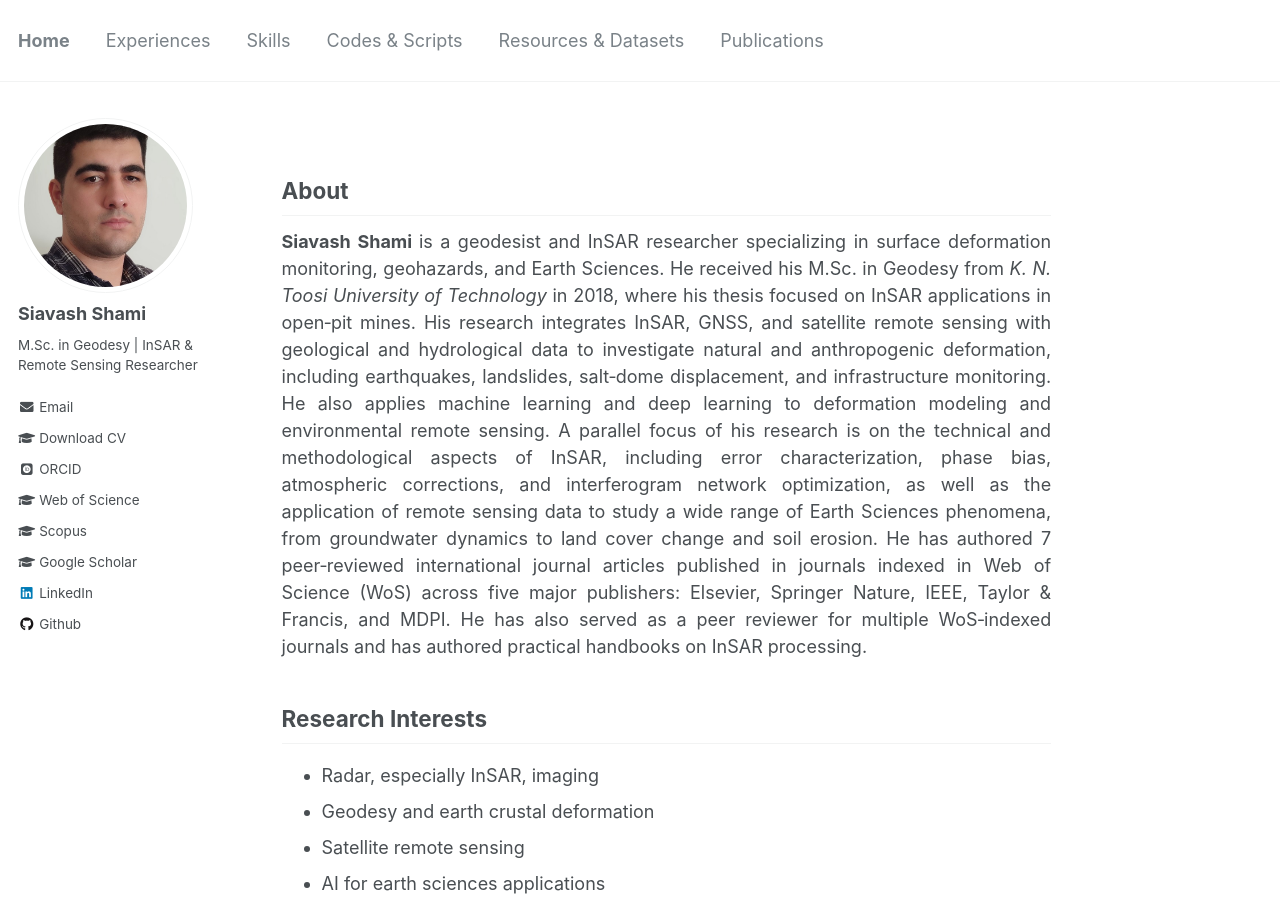
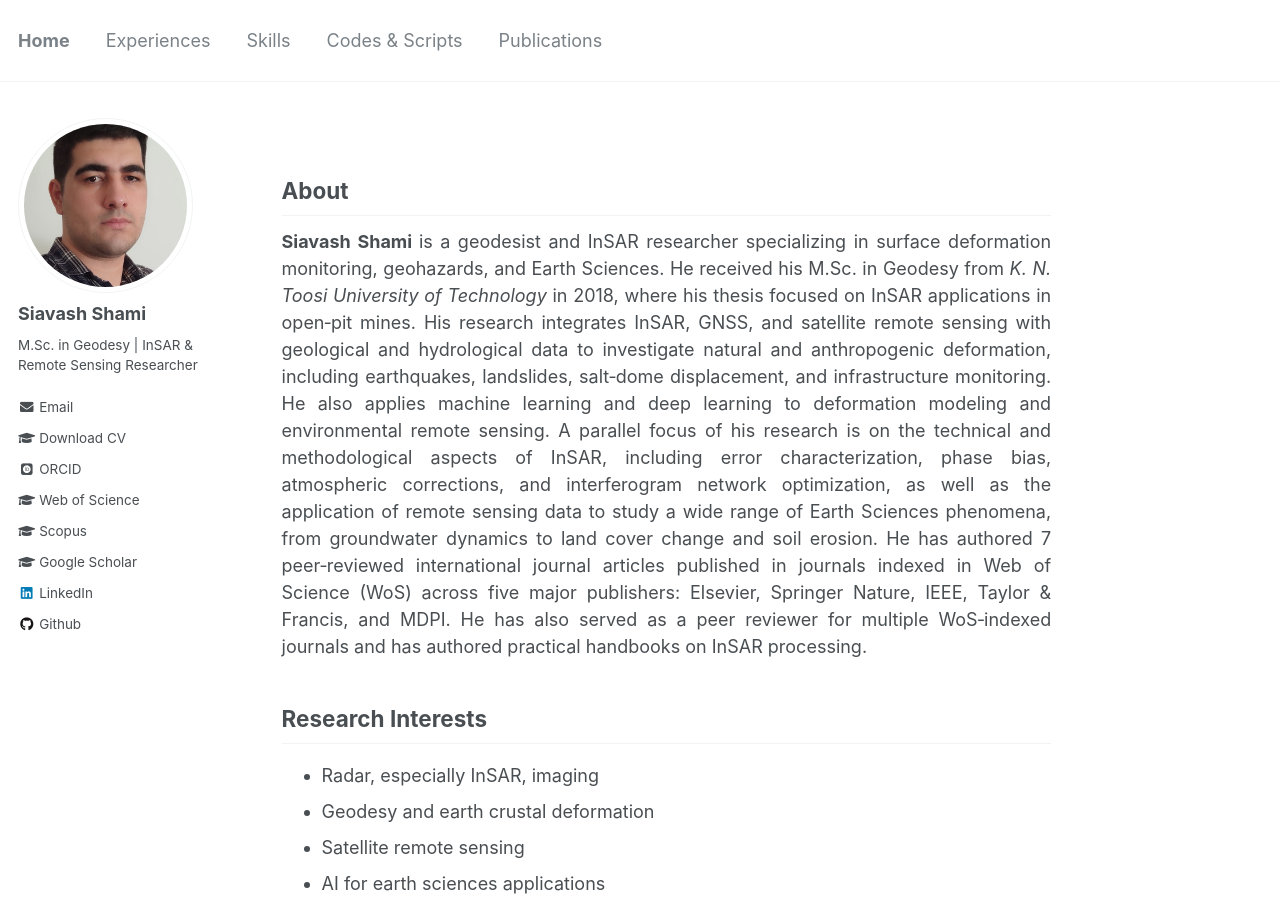
Before and after one commit to siavashshami/siavashshami.github.io, a Jekyll site: the page built from _pages/home.md, in a window 1280 px wide and 900 px high. Built offline with Jekyll 4.4.1, drawn with Linux system fonts in a browser that asks for light colours; some web fonts are replaced.

Commit message:
Update navigation.yml

```diff
--- a/_data/navigation.yml
+++ b/_data/navigation.yml
@@ -13,8 +13,5 @@ main:
   - title: "Codes & Scripts"
     url: /codes_scripts/
 
-  - title: "Resources & Datasets"
-    url: /resources_datasets/
-
   - title: "Publications"
     url: /publications/
```
